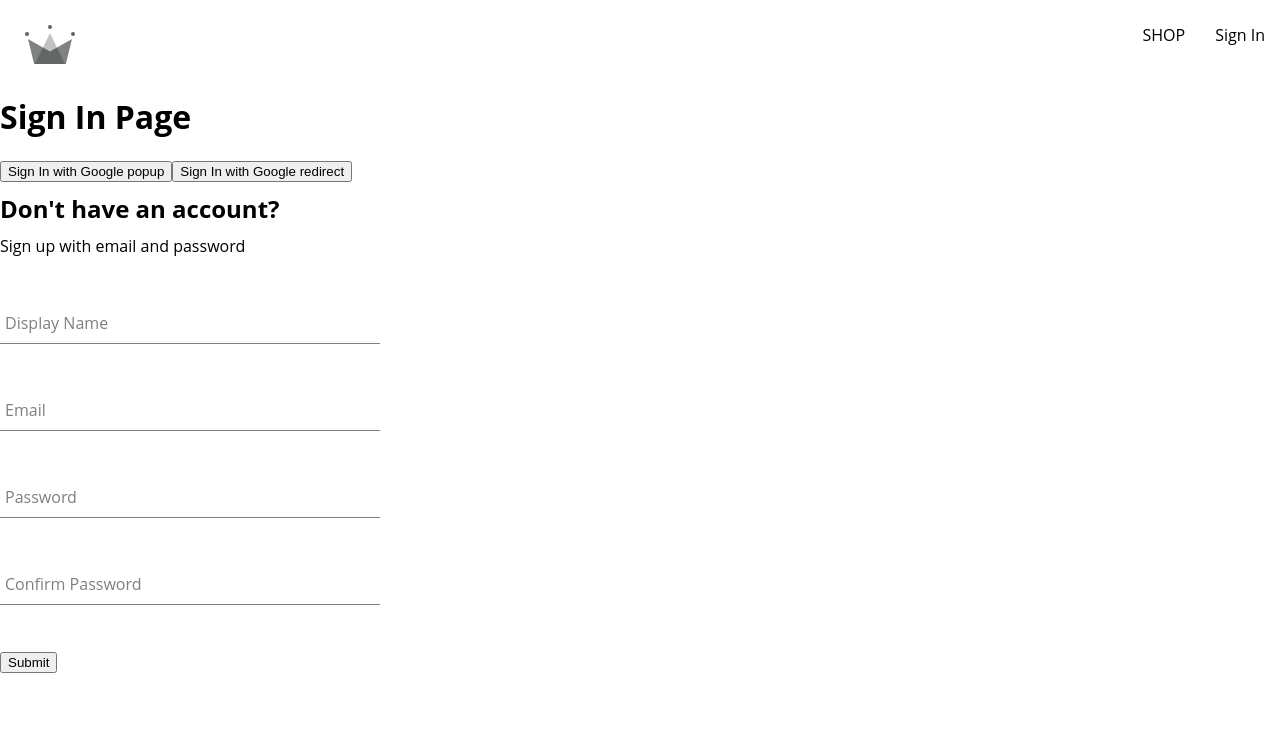
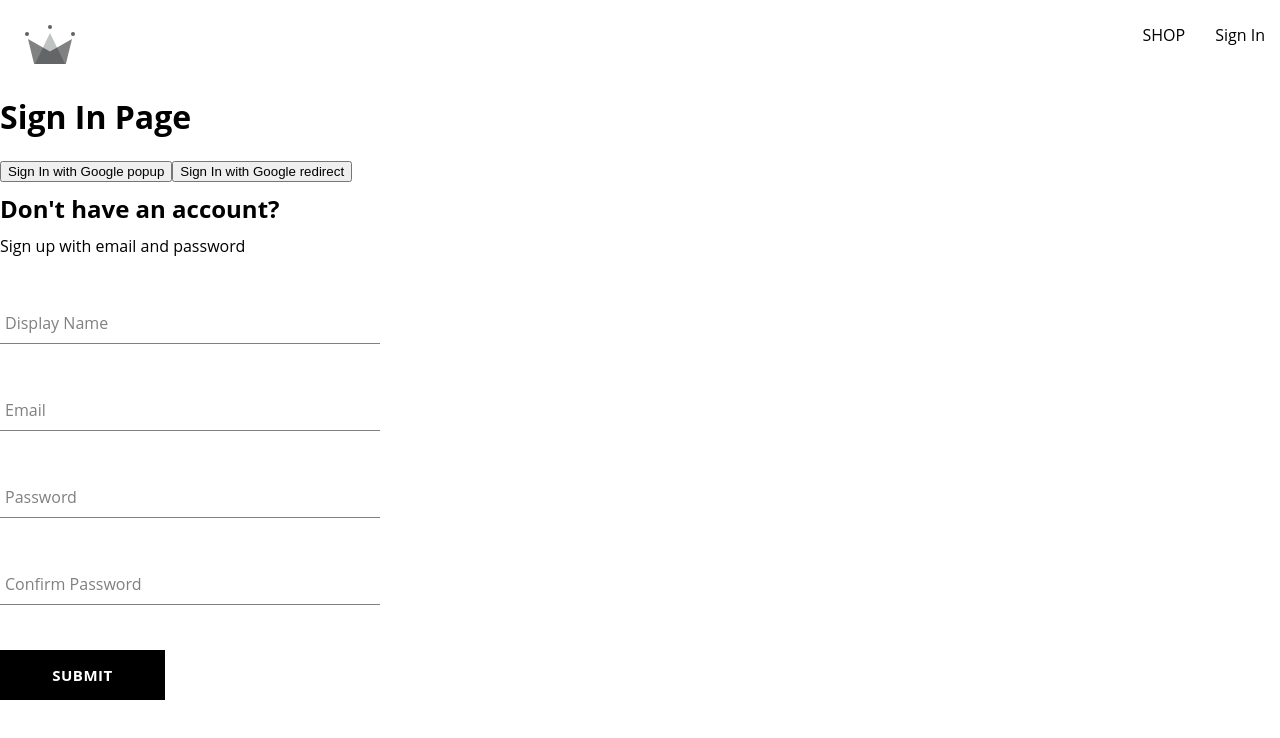
Before and after one commit to Shubhankar-12/e-commerce-capstone, a React (Create React App) app: page /sign-in in a window 1280 px wide. Shown: the top 738 px of the page. Built offline with nearby package versions, Linux system fonts and the light colour scheme; the HTML template or start-up script is replaced by a standard one.

Commit message:
button component added

```diff
--- a/src/components/button/Button.jsx
+++ b/src/components/button/Button.jsx
@@ -1,7 +1,19 @@
 import React from "react";
+import "./button.styles.scss";
+const Button_type_classes = {
+  google: "google-sign-in",
+  inverted: "inverted",
+};
 
-const Button = ({ children }) => {
-  return <button className='button-container'>{children}</button>;
+const Button = ({ children, buttonType, ...otherProps }) => {
+  return (
+    <button
+      className={`button-container ${Button_type_classes[buttonType]}`}
+      {...otherProps}
+    >
+      {children}
+    </button>
+  );
 };
 
 export default Button;
--- a/src/components/button/button.styles.scss
+++ b/src/components/button/button.styles.scss
@@ -9,7 +9,7 @@
   background-color: black;
   color: white;
   text-transform: uppercase;
-  font-family: "Open Sans Condensed";
+  font-family: "Open Sans";
   font-weight: bolder;
   border: none;
   cursor: pointer;
--- a/src/components/sign-up/SignUp.jsx
+++ b/src/components/sign-up/SignUp.jsx
@@ -3,6 +3,7 @@
   createAuthWithEmailPass,
   createUserDocFromAuth,
 } from "../../utils/firebase/firebase";
+import Button from "../button/Button";
 import FormInput from "../form-input/FormInput";
 import "./sign-up.scss";
 const defaultFormFields = {
@@ -73,7 +74,7 @@
           onChange={handleChange}
           value={confirmPassword}
         />
-        <button type='submit'>Submit</button>
+        <Button type='submit'>Submit</Button>
       </form>
     </div>
   );
```
